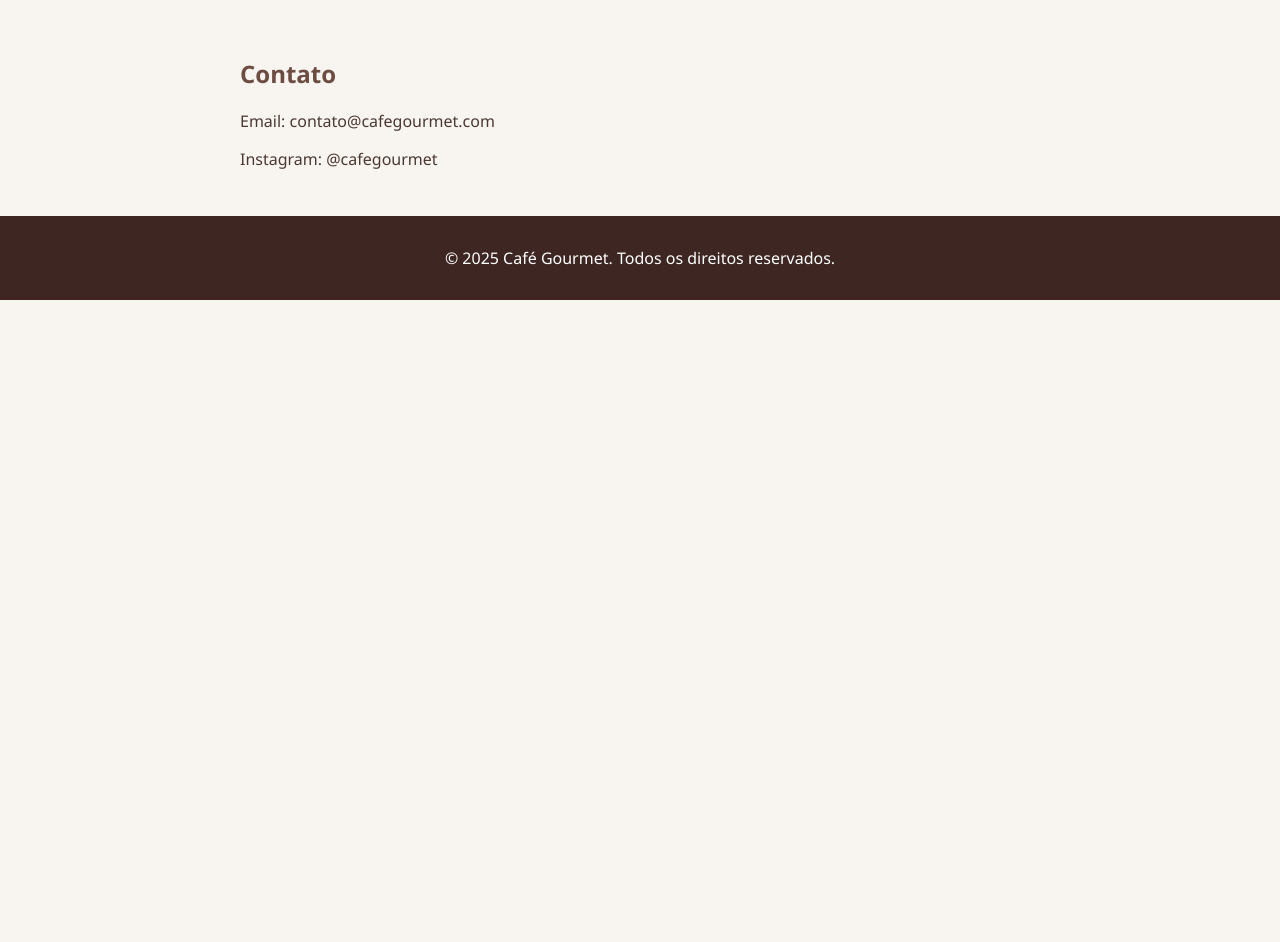
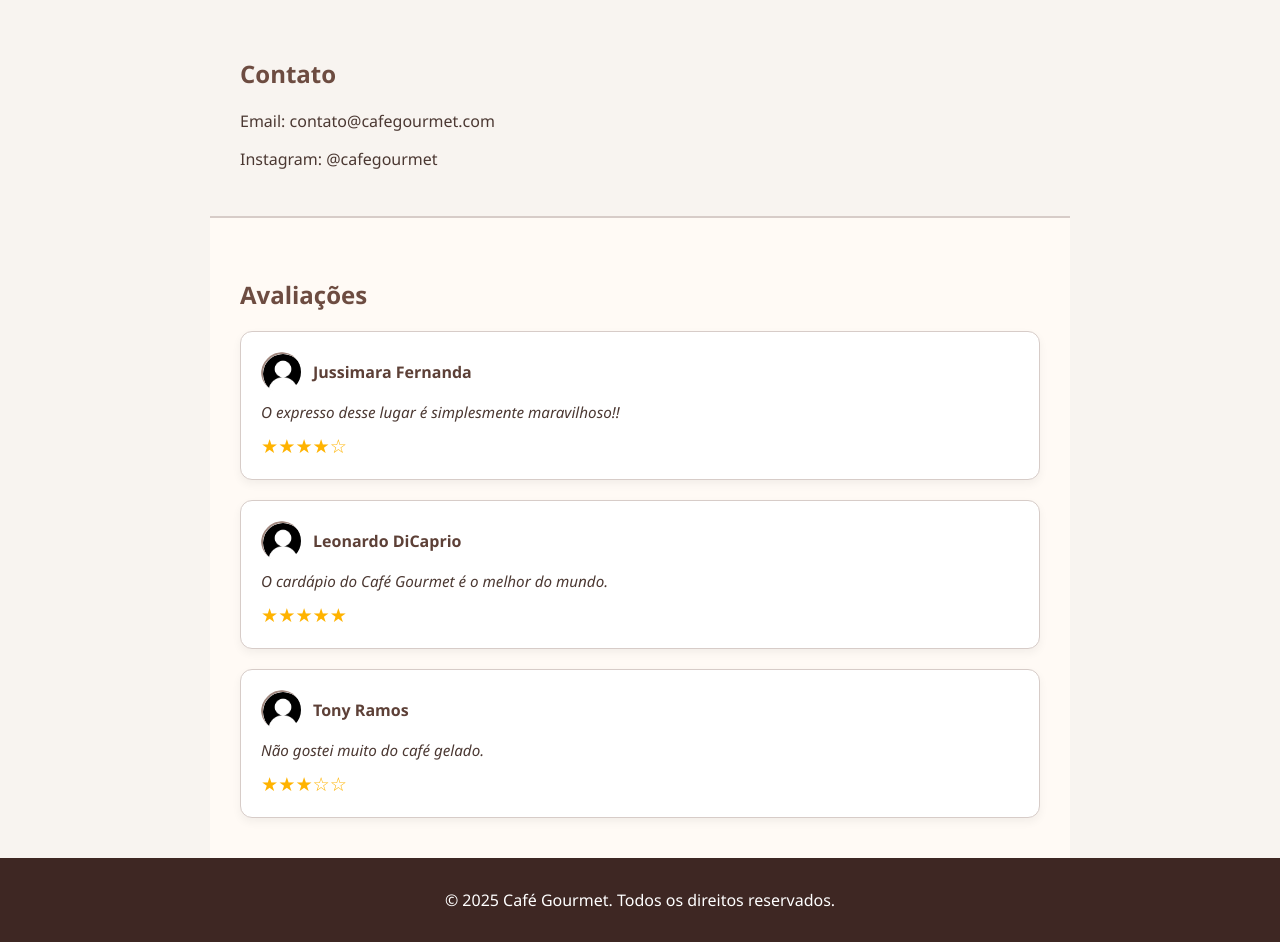
Before and after one commit to Mateus-Pe/cafe-gourmet, a plain HTML site: page index.html in a window 1280 px wide. Shown: the part 584-1526 px from the top of the page. Before the commit the page ends 884 px from the top, so only its background shows below. Drawn offline with Linux system fonts and the light colour scheme.

Commit message:
Adicionando seção avaliações

```diff
--- a/index.html
+++ b/index.html
@@ -34,6 +34,69 @@
       <p>Instagram: @cafegourmet</p>
     </section>
 
+    <section id="avaliacoes">
+      <h2>Avaliações</h2>
+      <div class="contain_assessments">
+        <div class="usr">
+            <div class="contain_img">
+                <img class="img_user" src="images/user.png" alt="">
+            </div>
+            <div class="name_user">
+                <p>Jussimara Fernanda</p>
+            </div>
+        </div>
+
+        <div class="coments">
+            <p>
+                O expresso desse lugar é simplesmente maravilhoso!!
+            </p>
+        </div>
+        <div class="assessment">
+            ★★★★☆
+        </div>
+      </div>
+
+      <div class="contain_assessments">
+        <div class="usr">
+            <div class="contain_img">
+                <img class="img_user" src="images/user.png" alt="">
+            </div>
+            <div class="name_user">
+                <p>Leonardo DiCaprio</p>
+            </div>
+        </div>
+
+        <div class="coments">
+            <p>
+                O cardápio do Café Gourmet é o melhor do mundo.
+            </p>
+        </div>
+        <div class="assessment">
+            ★★★★★
+        </div>
+      </div>
+
+      <div class="contain_assessments">
+        <div class="usr">
+            <div class="contain_img">
+                <img class="img_user" src="images/user.png" alt="">
+            </div>
+            <div class="name_user">
+                <p>Tony Ramos</p>
+            </div>
+        </div>
+
+        <div class="coments">
+            <p>
+                Não gostei muito do café gelado.
+            </p>
+        </div>
+        <div class="assessment">
+            ★★★☆☆
+        </div>
+      </div>
+    </section>
+
     <footer>
       <p>&copy; 2025 Café Gourmet. Todos os direitos reservados.</p>
     </footer>
--- a/style.css
+++ b/style.css
@@ -28,3 +28,52 @@ footer {
   text-align: center;
   padding: 15px;
 }
+#avaliacoes {
+  background-color: #fffaf5;
+  border-top: 2px solid #d7ccc8;
+  padding-top: 40px;
+  padding-bottom: 40px;
+}
+.contain_assessments {
+  background-color: #ffffff;
+  border: 1px solid #d7ccc8;
+  border-radius: 12px;
+  padding: 20px;
+  box-shadow: 0 4px 10px rgba(0, 0, 0, 0.05);
+  margin-top: 20px;
+}
+.usr {
+  display: flex;
+  align-items: center;
+  gap: 12px;
+  margin-bottom: 10px;
+}
+.contain_img {
+  width: 40px;
+  height: 40px;
+  border-radius: 50%;
+  overflow: hidden;
+}
+.img_user {
+  width: 100%;
+  height: 100%;
+  object-fit: cover;
+  border-radius: 50%;
+  border: 2px solid #a1887f;
+}
+.name_user p {
+  margin: 0;
+  font-weight: 600;
+  font-size: 1rem;
+  color: #5d4037;
+}
+.coments p {
+  margin: 10px 0;
+  font-style: italic;
+  color: #4b3832;
+  font-size: 0.95rem;
+}
+.assessment {
+  color: #ffb300;
+  font-size: 1.2rem;
+}
```
Also changed, not shown: images/user.png (added).
